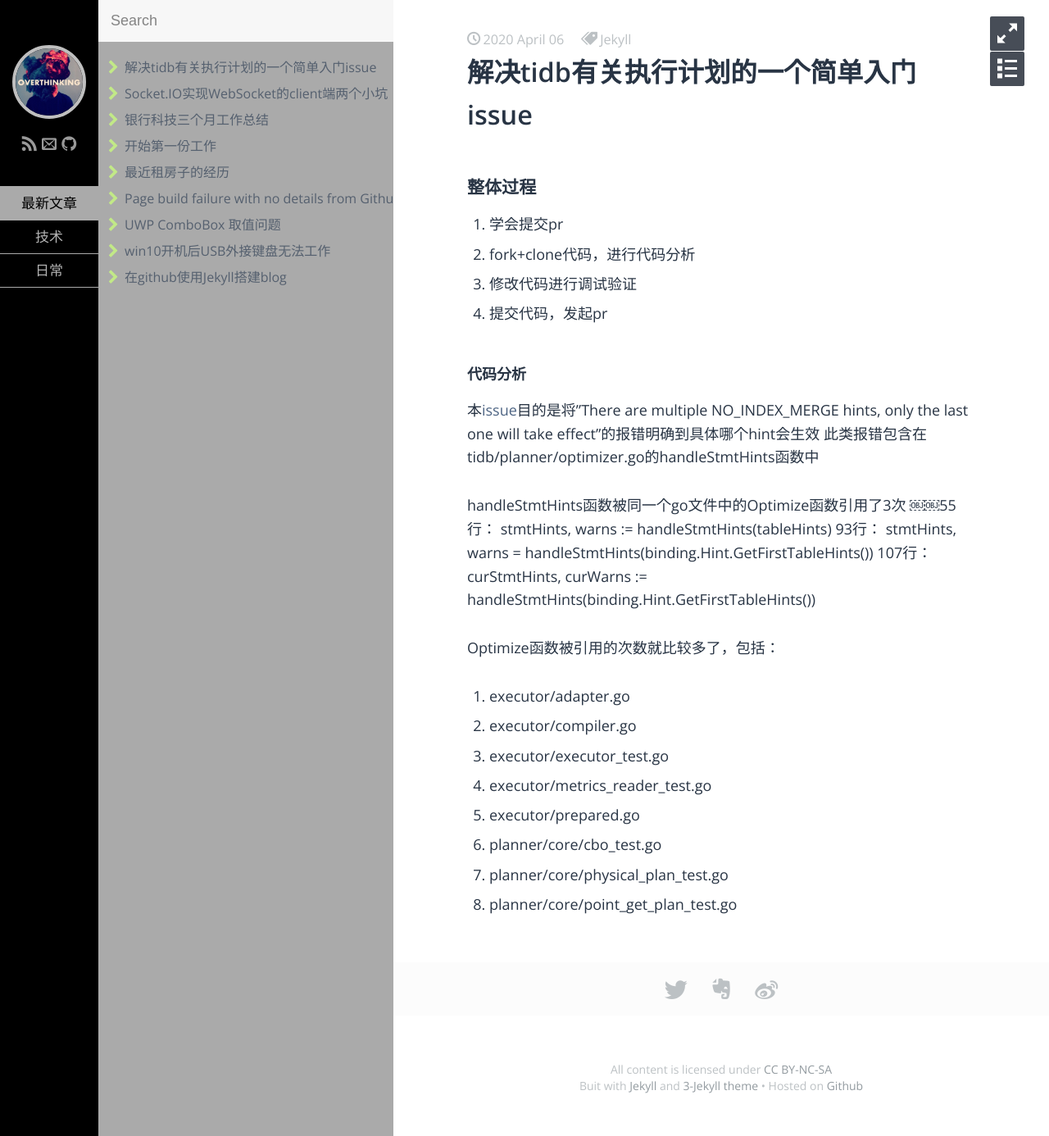
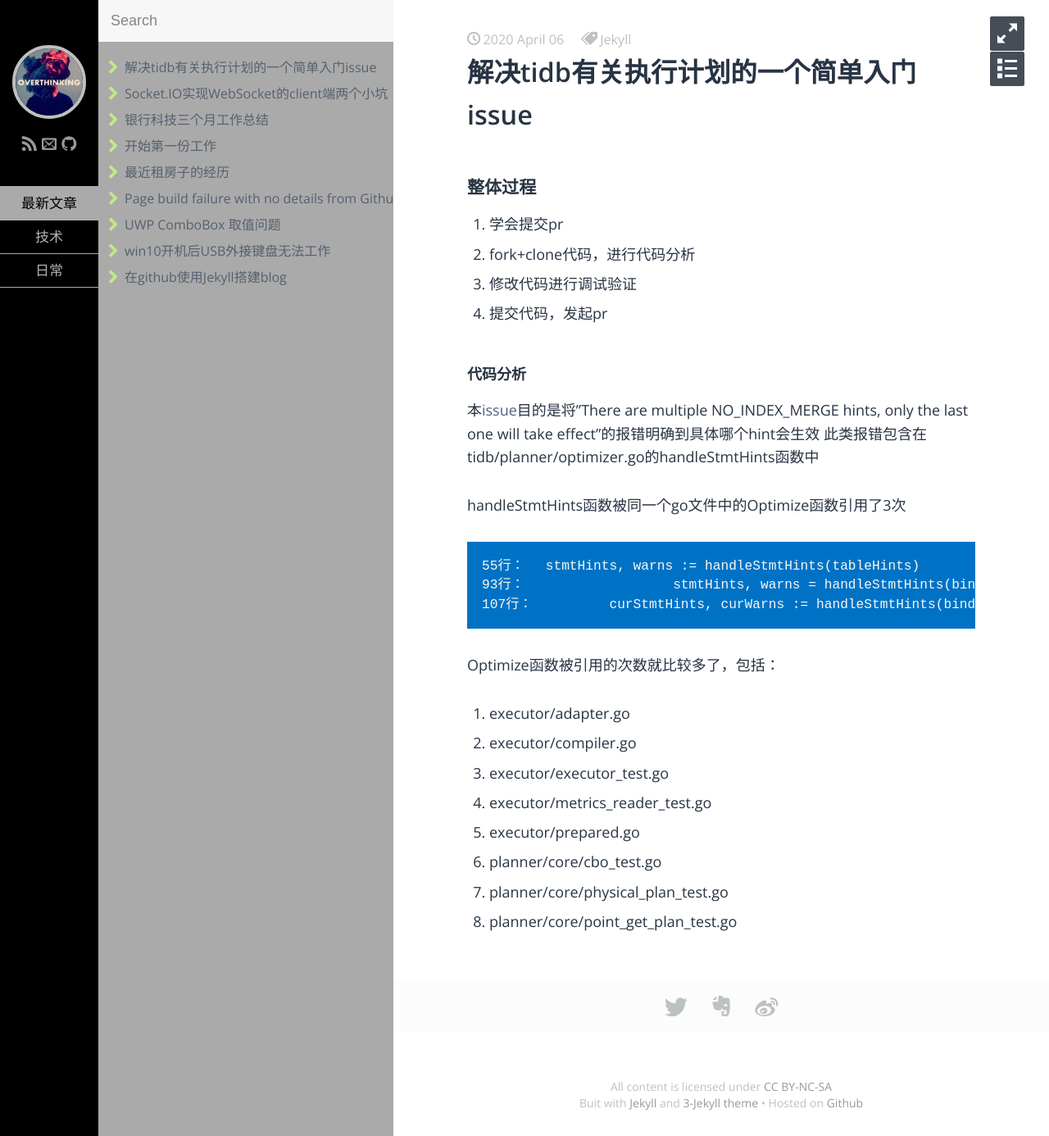
Before and after one commit to raygift/raygift.github.io, a Jekyll site: the page built from _posts/tech/2020-04-06-read-tidb-optimize.md, in a window 1280 px wide. Shown: the whole page at 82% size. Built offline with Jekyll 4.4.1, drawn with Linux system fonts in a browser that asks for light colours; some web fonts are replaced.

````diff
--- a/_posts/tech/2020-04-06-read-tidb-optimize.md
+++ b/_posts/tech/2020-04-06-read-tidb-optimize.md
@@ -17,9 +17,12 @@ description: 记录提交到tidb的第一个pr
 此类报错包含在tidb/planner/optimizer.go的handleStmtHints函数中
 
 handleStmtHints函数被同一个go文件中的Optimize函数引用了3次
-￼￼55行： 	stmtHints, warns := handleStmtHints(tableHints)
+
+```
+55行： 	stmtHints, warns := handleStmtHints(tableHints)
 93行： 			stmtHints, warns = handleStmtHints(binding.Hint.GetFirstTableHints())
 107行： 		curStmtHints, curWarns := handleStmtHints(binding.Hint.GetFirstTableHints())
+```
 
 Optimize函数被引用的次数就比较多了，包括：
 1. executor/adapter.go
````
